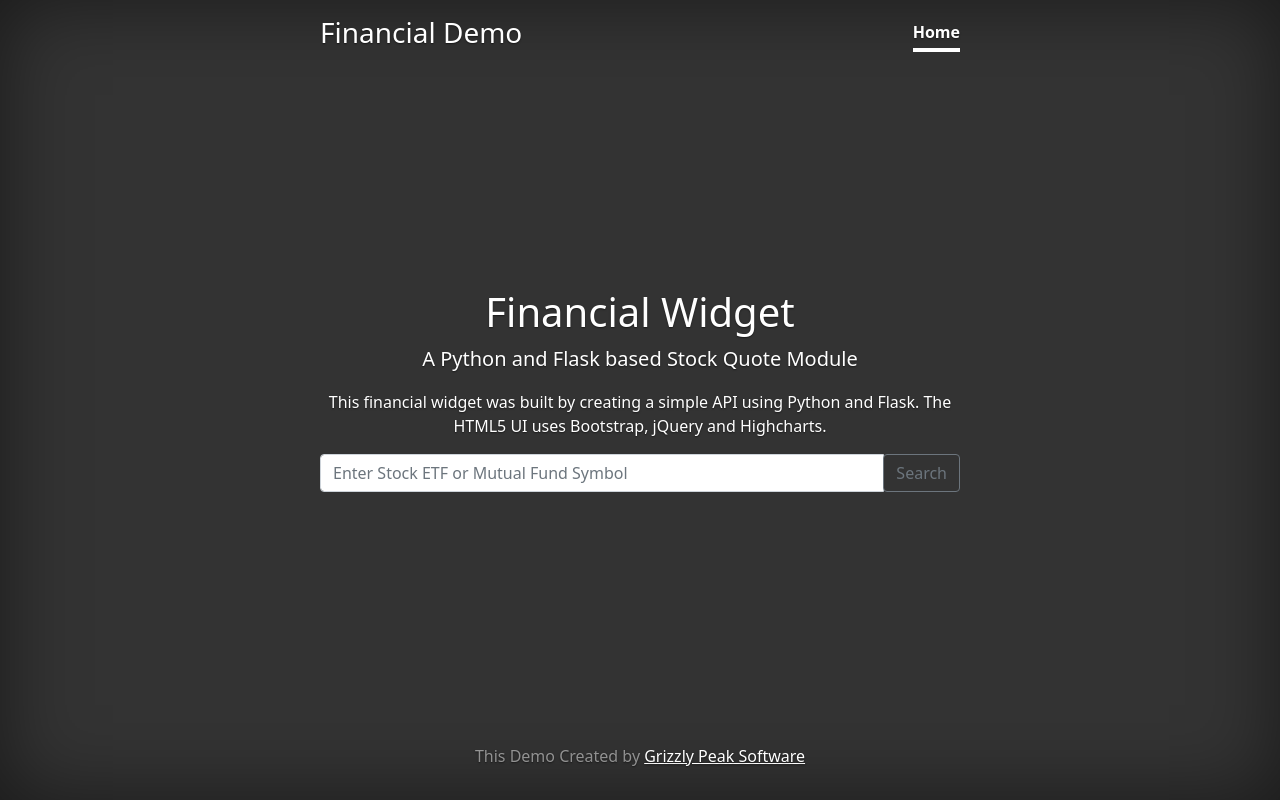
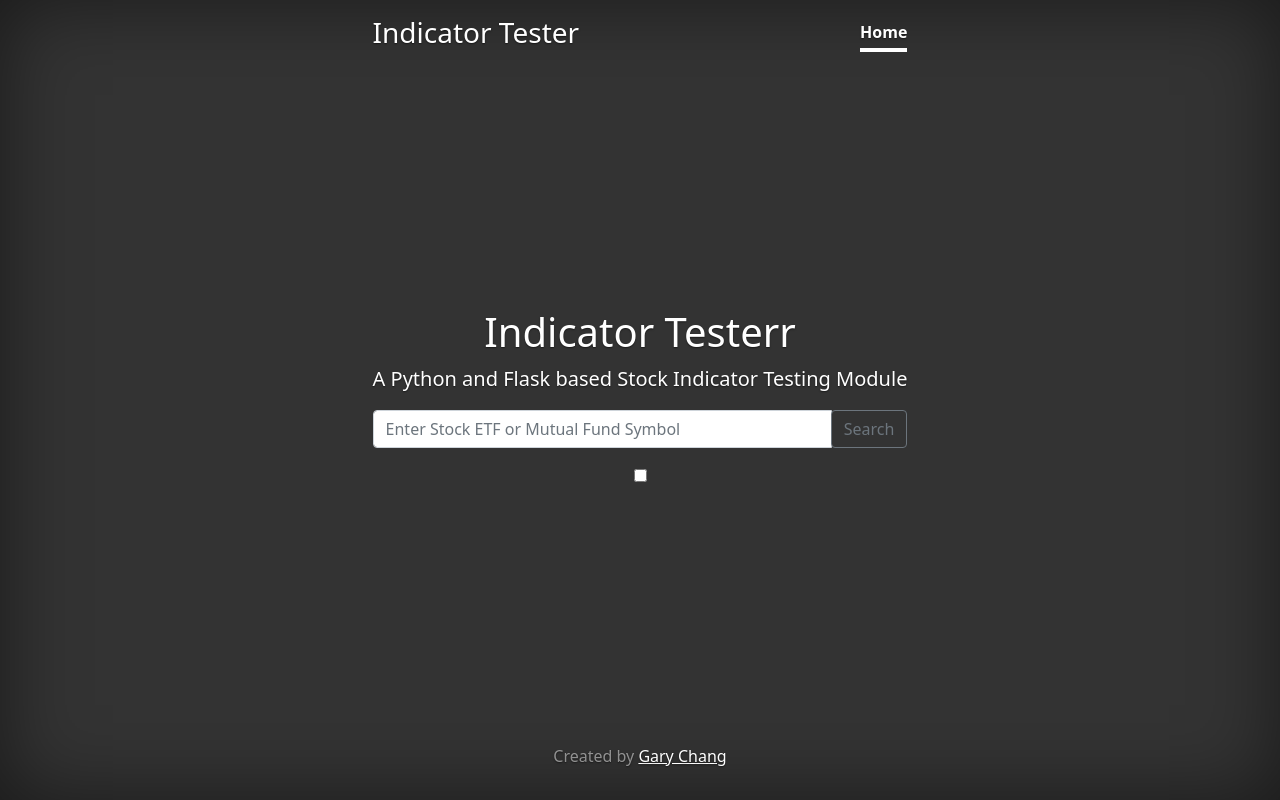
Before and after one commit to cherrygang/IndicatorWebApp, a Flask app: page / in a window 1280 px wide. Run offline with Flask 2, Linux system fonts and the light colour scheme; some libraries are stand-ins or nearby versions.

Commit message:
update homepage

```diff
--- a/templates/homepage.html
+++ b/templates/homepage.html
@@ -19,7 +19,7 @@
       <div class="cover-container d-flex h-100 p-3 mx-auto flex-column">
           <header class="masthead mb-auto">
             <div class="inner">
-              <h3 class="masthead-brand">Financial Demo</h3>
+              <h3 class="masthead-brand">Indicator Tester</h3>
               <nav class="nav nav-masthead justify-content-center">
                 <a class="nav-link active" href="#">Home</a>
                 <nav>
@@ -27,14 +27,16 @@
           </header>
           <div id="widgetContent">
             <main role="main" class="inner">
-              <h1 class="cover-heading">Financial Widget</h1>
-              <p class="lead">A Python and Flask based Stock Quote Module</p>
-              <p>This financial widget was built by creating a simple API using Python and Flask.  The HTML5 UI uses Bootstrap, jQuery and Highcharts.</p>
+              <h1 class="cover-heading">Indicator Testerr</h1>
+              <p class="lead">A Python and Flask based Stock Indicator Testing Module</p>
               <div class="input-group mb-3">
                 <input id="symbol" type="text" class="form-control" placeholder="Enter Stock ETF or Mutual Fund Symbol" aria-label="Stock, ETF or Mutual Fund" aria-describedby="basic-addon2">
                 <div class="input-group-append">
                   <button class="btn btn-outline-secondary" type="button" onclick="site.SubmitForm();">Search</button>
                 </div>
+              </div>
+              <div id="inputs-box">
+                <input id="RSI" type="checkbox"></input>
               </div>
               <div id="chart_container"></div>
             </main>
@@ -42,7 +44,7 @@
 
           <footer class="mastfoot mt-auto">
             <div class="inner">
-              <p>This Demo Created by  <a href="https://grizzlypeaksoftware.com">Grizzly Peak Software</a></p>
+              <p>Created by  <a href="https://cherrygang.github.io/Gary-Chang-Portfolio/">Gary Chang</a></p>
             </div>
           </footer>
         </div>
```
